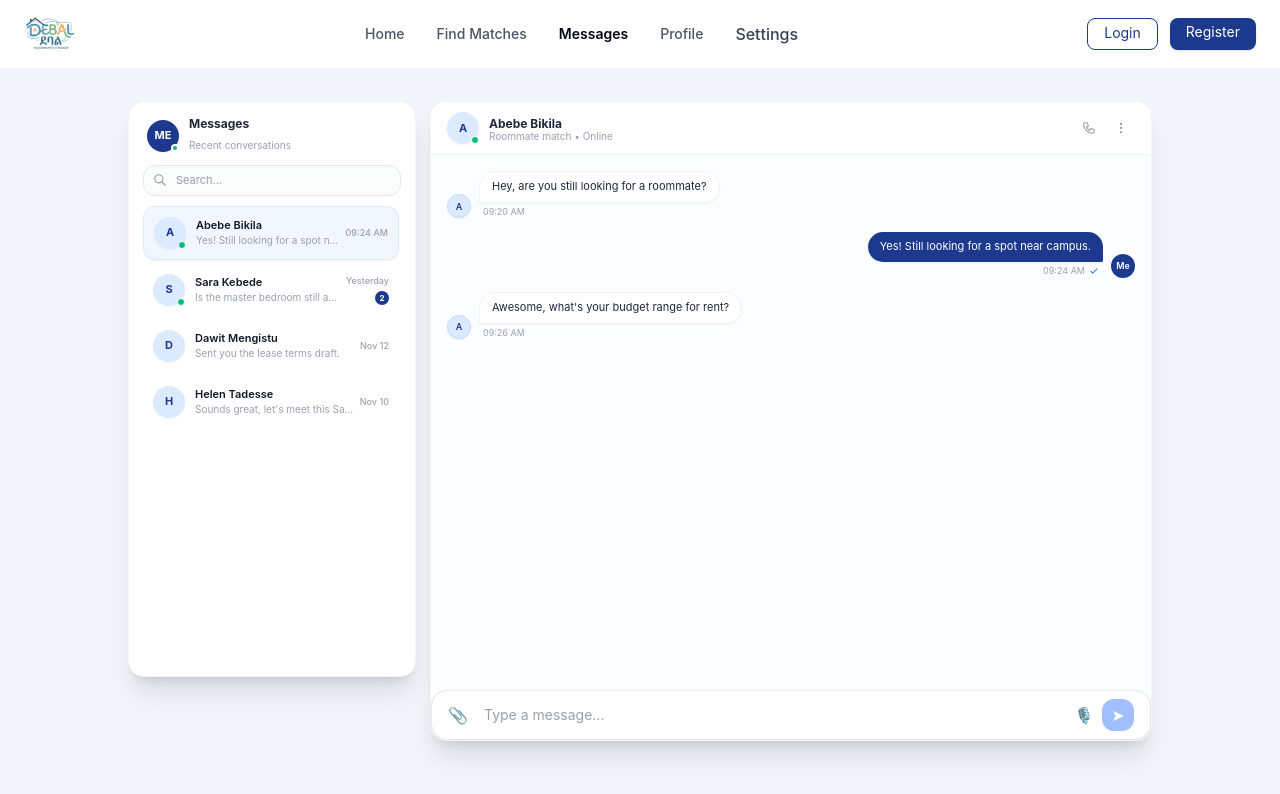
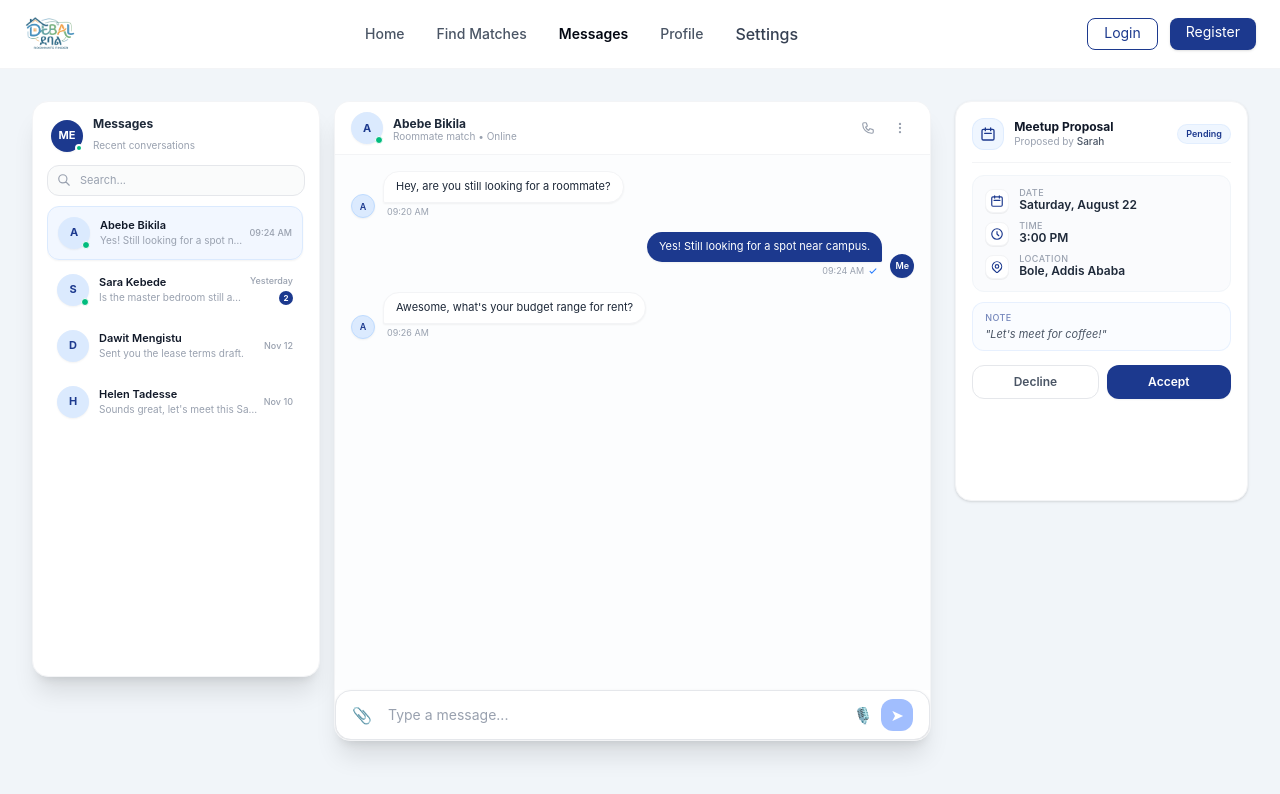
Before and after one commit to Natnael9/Debal, a React (Vite) app in the folder frontend/: page /app/messages in a window 1280 px wide. Shown: the top 794 px of the page. Built offline with nearby package versions, Linux system fonts and the light colour scheme.

Commit message:
mettup card layout finished

```diff
--- /dev/null
+++ b/frontend/src/components/chat/MeetupCard.jsx
@@ -0,0 +1,112 @@
+function MeetupCard({
+  proposedBy = "Sarah",
+  date = "Saturday, August 22",
+  time = "3:00 PM",
+  location = "Bole, Addis Ababa",
+  note = "Let's meet for coffee!",
+  onAccept,
+  onDecline,
+}) {
+  return (
+    <div className="w-[30vw] h-[50vh] max-w-sm rounded-2xl border border-gray-100 bg-white p-4 shadow-sm transition hover:shadow-md">
+
+      {/* Header */}
+      <div className="flex items-center justify-between pb-3 border-b border-gray-100">
+        <div className="flex items-center gap-2.5">
+          <div className="flex h-8 w-8 items-center justify-center rounded-xl bg-blue-50 text-blue-900 border border-blue-100/80">
+            <svg className="h-4 w-4" fill="none" stroke="currentColor" viewBox="0 0 24 24">
+              <path strokeLinecap="round" strokeLinejoin="round" strokeWidth="2" d="M8 7V3m8 4V3m-9 8h10M5 21h14a2 2 0 002-2V7a2 2 0 00-2-2H5a2 2 0 00-2 2v12a2 2 0 002 2z" />
+            </svg>
+          </div>
+          <div>
+            <h3 className="text-xs font-bold leading-tight text-gray-900">
+              Meetup Proposal
+            </h3>
+            <p className="text-[10px] text-gray-400">
+              Proposed by <span className="font-medium text-gray-600">{proposedBy}</span>
+            </p>
+          </div>
+        </div>
+
+        <span className="rounded-full bg-blue-50 px-2 py-0.5 text-[9px] font-semibold text-blue-900 border border-blue-100/60">
+          Pending
+        </span>
+      </div>
+
+      {/* Details Box */}
+      <div className="mt-3 space-y-2 rounded-xl bg-slate-50/70 p-3 border border-slate-100">
+
+        {/* Date */}
+        <div className="flex items-center gap-2.5">
+          <div className="flex h-6 w-6 items-center justify-center rounded-lg bg-white text-gray-500 shadow-2xs border border-gray-100">
+            <svg className="h-3.5 w-3.5 text-blue-900" fill="none" stroke="currentColor" viewBox="0 0 24 24">
+              <path strokeLinecap="round" strokeLinejoin="round" strokeWidth="2" d="M8 7V3m8 4V3m-9 8h10M5 21h14a2 2 0 002-2V7a2 2 0 00-2-2H5a2 2 0 00-2 2v12a2 2 0 002 2z" />
+            </svg>
+          </div>
+          <div>
+            <p className="text-[9px] font-medium uppercase tracking-wider text-gray-400 leading-none">Date</p>
+            <p className="text-xs font-semibold text-gray-800">{date}</p>
+          </div>
+        </div>
+
+        {/* Time */}
+        <div className="flex items-center gap-2.5">
+          <div className="flex h-6 w-6 items-center justify-center rounded-lg bg-white text-gray-500 shadow-2xs border border-gray-100">
+            <svg className="h-3.5 w-3.5 text-blue-900" fill="none" stroke="currentColor" viewBox="0 0 24 24">
+              <path strokeLinecap="round" strokeLinejoin="round" strokeWidth="2" d="M12 8v4l3 3m6-3a9 9 0 11-18 0 9 9 0 0118 0z" />
+            </svg>
+          </div>
+          <div>
+            <p className="text-[9px] font-medium uppercase tracking-wider text-gray-400 leading-none">Time</p>
+            <p className="text-xs font-semibold text-gray-800">{time}</p>
+          </div>
+        </div>
+
+        {/* Location */}
+        <div className="flex items-center gap-2.5">
+          <div className="flex h-6 w-6 items-center justify-center rounded-lg bg-white text-gray-500 shadow-2xs border border-gray-100">
+            <svg className="h-3.5 w-3.5 text-blue-900" fill="none" stroke="currentColor" viewBox="0 0 24 24">
+              <path strokeLinecap="round" strokeLinejoin="round" strokeWidth="2" d="M17.657 16.657L13.414 20.9a1.998 1.998 0 01-2.827 0l-4.244-4.243a8 8 0 1111.314 0z" />
+              <path strokeLinecap="round" strokeLinejoin="round" strokeWidth="2" d="M15 11a3 3 0 11-6 0 3 3 0 016 0z" />
+            </svg>
+          </div>
+          <div>
+            <p className="text-[9px] font-medium uppercase tracking-wider text-gray-400 leading-none">Location</p>
+            <p className="text-xs font-semibold text-gray-800">{location}</p>
+          </div>
+        </div>
+      </div>
+
+      {/* Note */}
+      {note && (
+        <div className="mt-2.5 rounded-xl border border-blue-100/60 bg-blue-50/30 px-3 py-2">
+          <p className="text-[9px] font-medium uppercase tracking-wider text-blue-900/60">Note</p>
+          <p className="mt-0.5 text-[11px] italic text-gray-600 leading-snug">
+            "{note}"
+          </p>
+        </div>
+      )}
+
+      {/* Action Buttons */}
+      <div className="mt-3.5 flex gap-2">
+        <button
+          type="button"
+          onClick={onDecline}
+          className="flex-1 rounded-xl border border-gray-200 bg-white py-2 text-xs font-semibold text-gray-600 transition hover:bg-gray-50 active:scale-98"
+        >
+          Decline
+        </button>
+
+        <button
+          type="button"
+          onClick={onAccept}
+          className="flex-1 rounded-xl bg-blue-900 py-2 text-xs font-semibold text-white shadow-xs transition hover:bg-blue-800 active:scale-98"
+        >
+          Accept
+        </button>
+      </div>
+    </div>
+  );
+}
+
+export default MeetupCard;
--- a/frontend/src/pages/chat/ChatLayout.jsx
+++ b/frontend/src/pages/chat/ChatLayout.jsx
@@ -1,6 +1,7 @@
 import { useState } from "react";
 import ChatList from "../../components/chat/ChatList";
 import ChatWindow from "../../components/chat/ChatWindow";
+import MeetupCard from "../../components/chat/MeetupCard";
 
 const INITIAL_CHATS = [
   {
@@ -140,7 +141,7 @@ function ChatLayout() {
 
   return (
     // CHANGE HERE: Added 'top-14' (or adjust as needed, e.g. top-16/top-12) to give the entire mobile view a top margin/offset without triggering page bounce
-    <div className="fixed inset-x-0 bottom-0 top-0 flex h-screen w-full  justify-center overflow-hidden bg-slate-100 p-0 md:static md:top-auto md:min-h-screen md:h-auto md:overflow-y-auto md:p-6 lg:p-8">
+    <div className="fixed inset-x-0 bottom-0 top-0 flex gap-6 h-screen w-full  justify-center overflow-hidden bg-slate-100 p-0 md:static md:top-auto md:min-h-screen md:h-auto md:overflow-y-auto md:p-6 lg:p-8">
 
       {/* Mobile Drawer Overlay */}
       {isSidebarOpen && (
@@ -174,7 +175,17 @@ function ChatLayout() {
           onOpenSidebar={() => setIsSidebarOpen(true)}
         />
       </div>
+      <MeetupCard
+        proposedBy="Sarah"
+        date="Saturday, August 22"
+        time="3:00 PM"
+        location="Bole, Addis Ababa"
+        note="Let's meet for coffee!"
+        onAccept={() => console.log("Meetup accepted")}
+        onDecline={() => console.log("Meetup declined")}
+/>
     </div>
+
   );
 }
 
```
